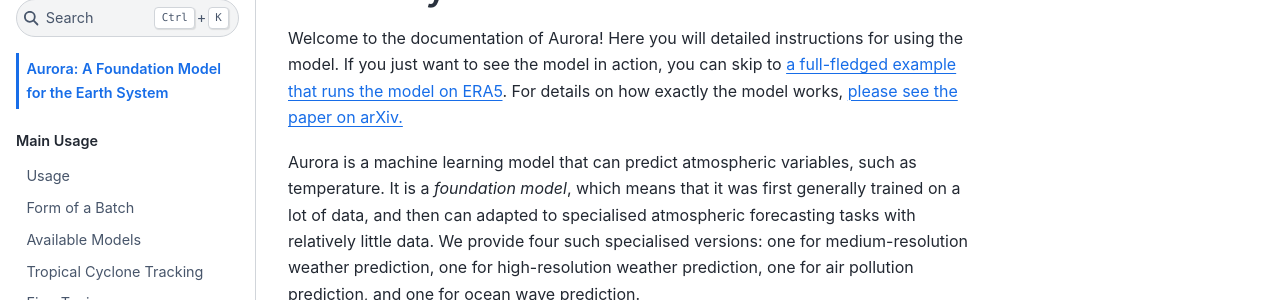
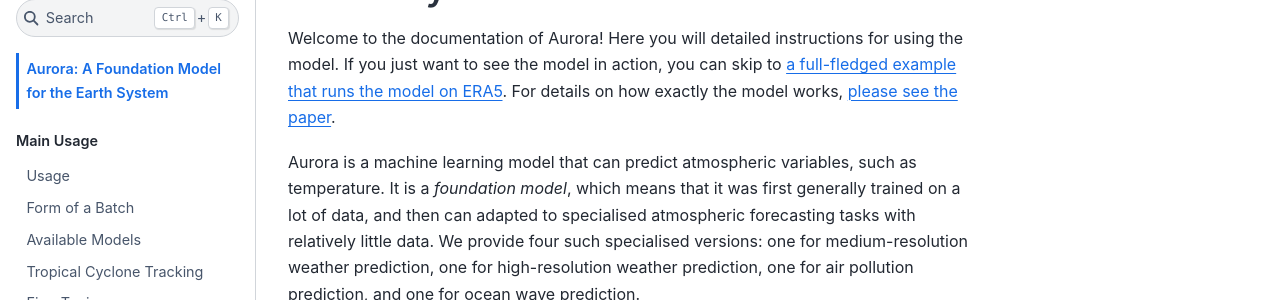
Before and after one commit to microsoft/aurora, a Jupyter Book: the page built from docs/intro.md, in a window 1280 px wide and 973 px high. Shown: the part 156-456 px from the top of the window. Built offline with Jupyter Book 1.0.4 settings and Sphinx 7.4.7 and the Sphinx Book theme 1.1.4, drawn with Linux system fonts in a browser that asks for light colours; pages that are not in the unit, such as notebooks, are missing from menus.

Commit message:
Update paper links

```diff
--- a/docs/intro.md
+++ b/docs/intro.md
@@ -3,7 +3,7 @@
 Welcome to the documentation of Aurora!
 Here you will detailed instructions for using the model.
 If you just want to see the model in action, you can skip to [a full-fledged example that runs the model on ERA5](example_era5).
-For details on how exactly the model works, [please see the paper on arXiv.](https://arxiv.org/abs/2405.13063)
+For details on how exactly the model works, [please see the paper](https://www.nature.com/articles/s41586-025-09005-y).
 
 Aurora is a machine learning model that can predict atmospheric variables, such as temperature.
 It is a _foundation model_, which means that it was first generally trained on a lot of data,
```
Also changed, not shown: README.md (+1 -1 lines).
